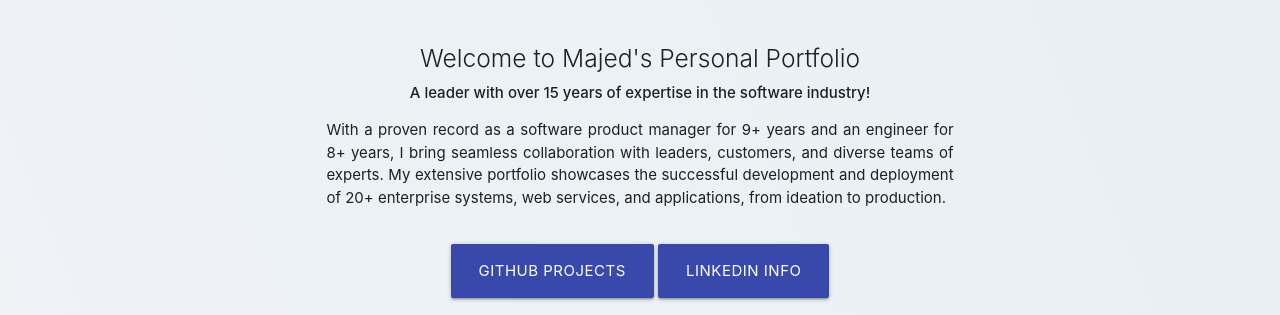
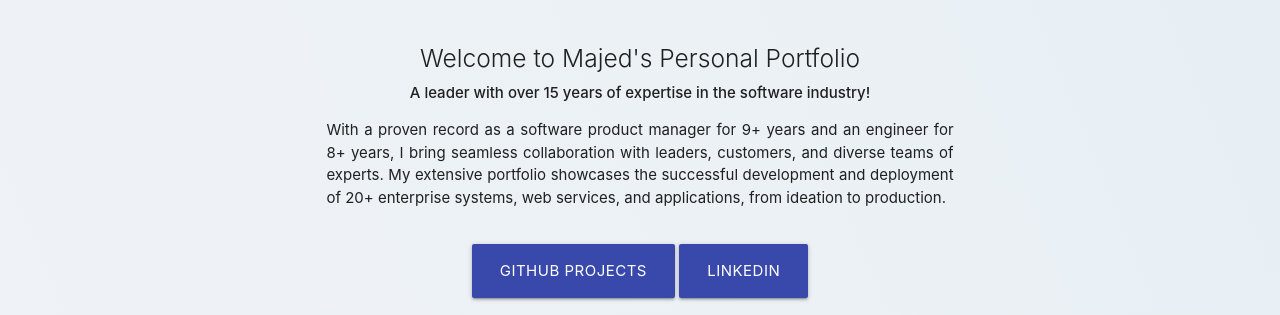
Before and after one commit to majedline/majedline.github.io, a plain HTML site: page index.html in a window 1280 px wide. Shown: the part 73-388 px from the top of the page. Drawn offline with Linux system fonts and the light colour scheme.

```diff
--- a/index.html
+++ b/index.html
@@ -65,7 +65,7 @@
                             class="btn-large waves-effect waves-light indigo darken-1" target="_blank">Github
                             projects</a>
                         <a href="https://www.linkedin.com/in/majedatwi/" id="download-button-linkedin"
-                            class="btn-large waves-effect waves-light indigo darken-1" target="_blank">Linkedin info
+                            class="btn-large waves-effect waves-light indigo darken-1" target="_blank">Linkedin
                             </a>
                     </div>
                 </div>
```
